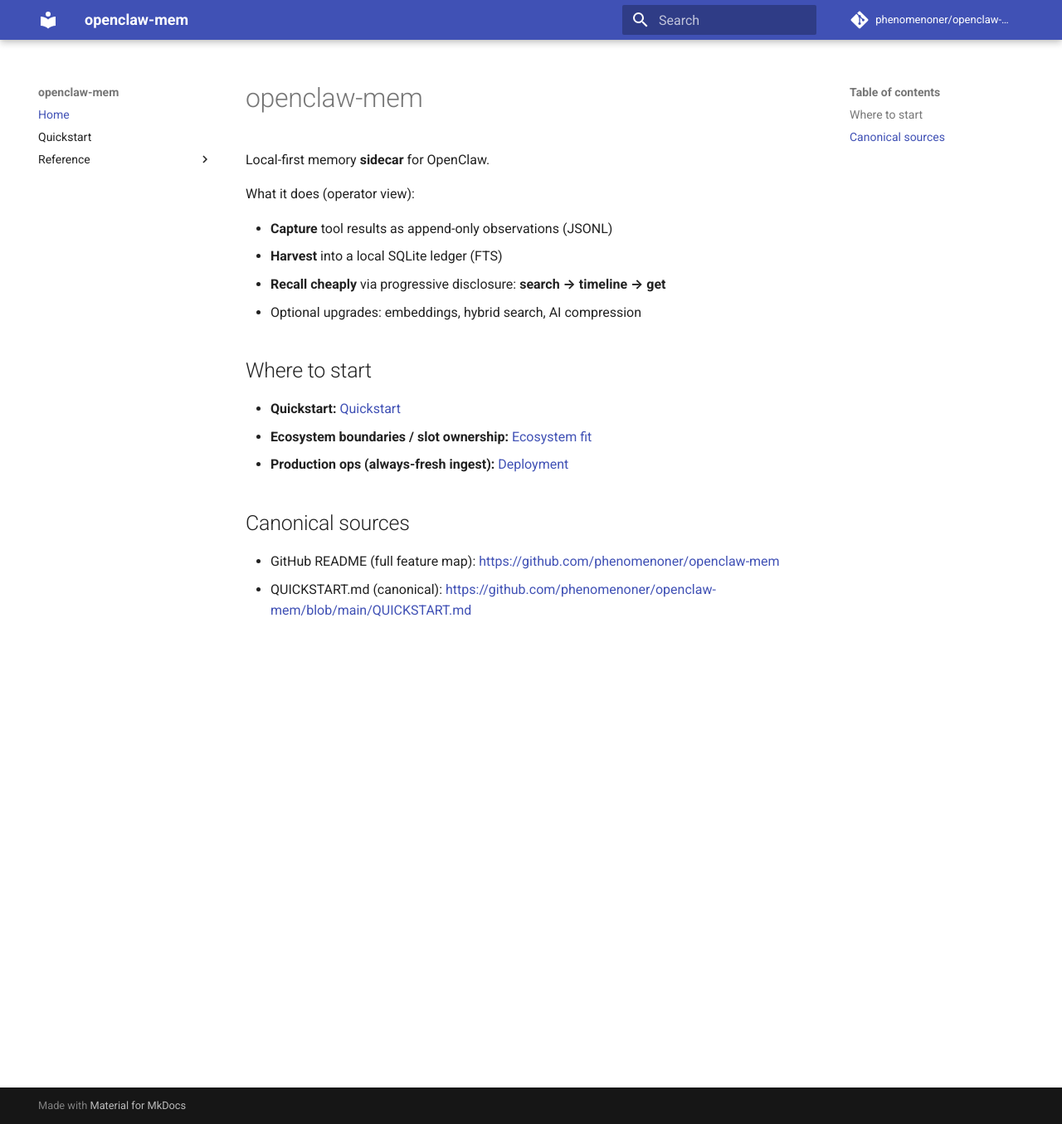
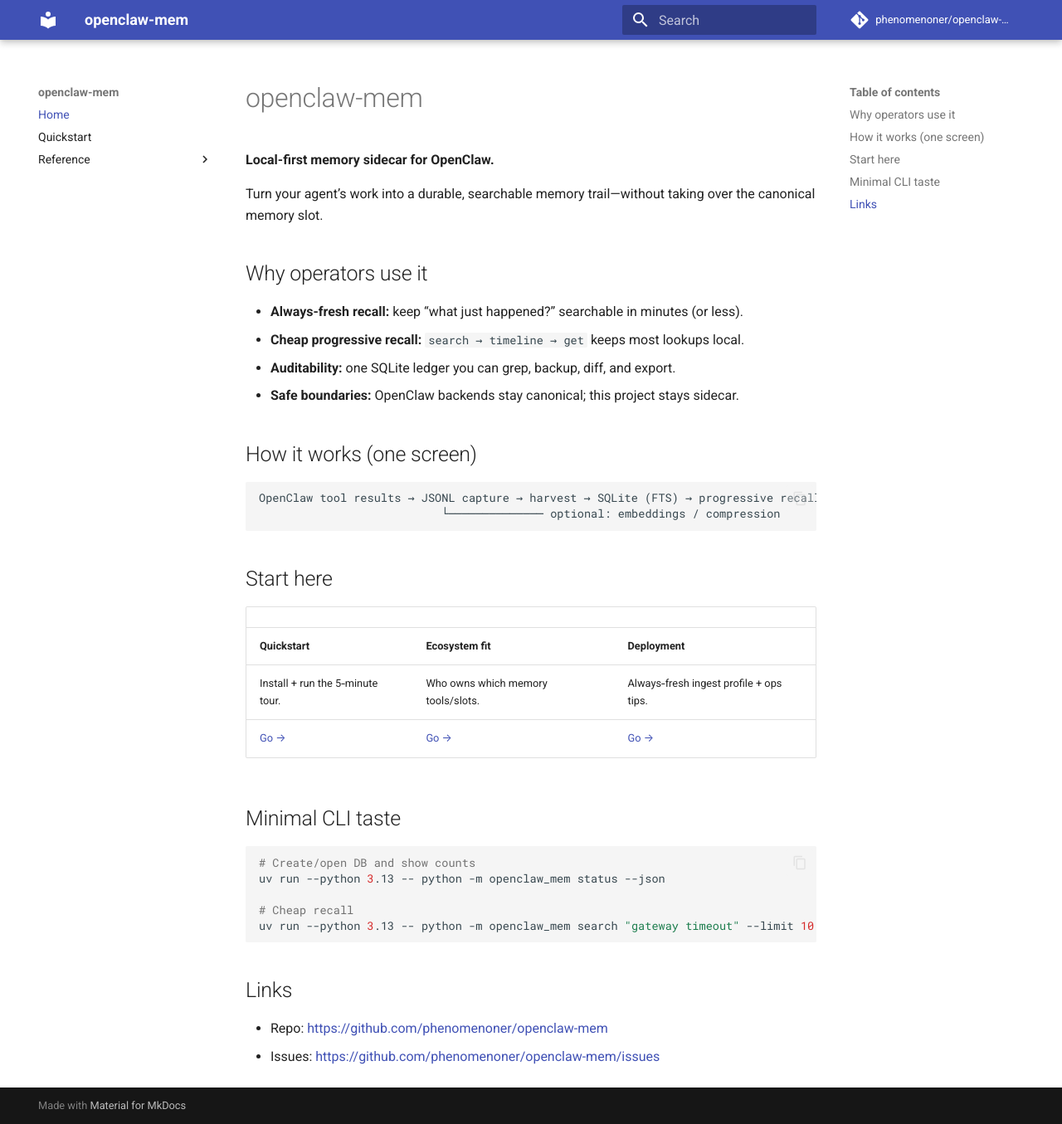
Before and after one commit to phenomenoner/openclaw-mem, an MkDocs documentation site: the page built from docs/index.md, in a window 1280 px wide and 1355 px high. Shown: the whole window at 83% size. Built offline with MkDocs 1.6.1 and Material for MkDocs 9.7.7, drawn with Linux system fonts in a browser that asks for light colours; comment, search, counter and statistics services are not loaded.

Commit message:
docs: polish GitHub Pages landing page

````diff
--- a/docs/index.md
+++ b/docs/index.md
@@ -1,21 +1,42 @@
 # openclaw-mem
 
-Local-first memory **sidecar** for OpenClaw.
+**Local-first memory sidecar for OpenClaw.**
 
-What it does (operator view):
+Turn your agent’s work into a durable, searchable memory trail—without taking over the canonical memory slot.
 
-- **Capture** tool results as append-only observations (JSONL)
-- **Harvest** into a local SQLite ledger (FTS)
-- **Recall cheaply** via progressive disclosure: **search → timeline → get**
-- Optional upgrades: embeddings, hybrid search, AI compression
+## Why operators use it
 
-## Where to start
+- **Always-fresh recall:** keep “what just happened?” searchable in minutes (or less).
+- **Cheap progressive recall:** `search → timeline → get` keeps most lookups local.
+- **Auditability:** one SQLite ledger you can grep, backup, diff, and export.
+- **Safe boundaries:** OpenClaw backends stay canonical; this project stays sidecar.
 
-- **Quickstart:** [Quickstart](quickstart.md)
-- **Ecosystem boundaries / slot ownership:** [Ecosystem fit](ecosystem-fit.md)
-- **Production ops (always-fresh ingest):** [Deployment](deployment.md)
+## How it works (one screen)
 
-## Canonical sources
+```text
+OpenClaw tool results → JSONL capture → harvest → SQLite (FTS) → progressive recall
+                           └────────────── optional: embeddings / compression
+```
 
-- GitHub README (full feature map): <https://github.com/phenomenoner/openclaw-mem>
-- QUICKSTART.md (canonical): <https://github.com/phenomenoner/openclaw-mem/blob/main/QUICKSTART.md>
+## Start here
+
+| | | |
+|---|---|---|
+| **Quickstart** | **Ecosystem fit** | **Deployment** |
+| Install + run the 5‑minute tour. | Who owns which memory tools/slots. | Always‑fresh ingest profile + ops tips. |
+| [Go →](quickstart.md) | [Go →](ecosystem-fit.md) | [Go →](deployment.md) |
+
+## Minimal CLI taste
+
+```bash
+# Create/open DB and show counts
+uv run --python 3.13 -- python -m openclaw_mem status --json
+
+# Cheap recall
+uv run --python 3.13 -- python -m openclaw_mem search "gateway timeout" --limit 10 --json
+```
+
+## Links
+
+- Repo: <https://github.com/phenomenoner/openclaw-mem>
+- Issues: <https://github.com/phenomenoner/openclaw-mem/issues>
````
